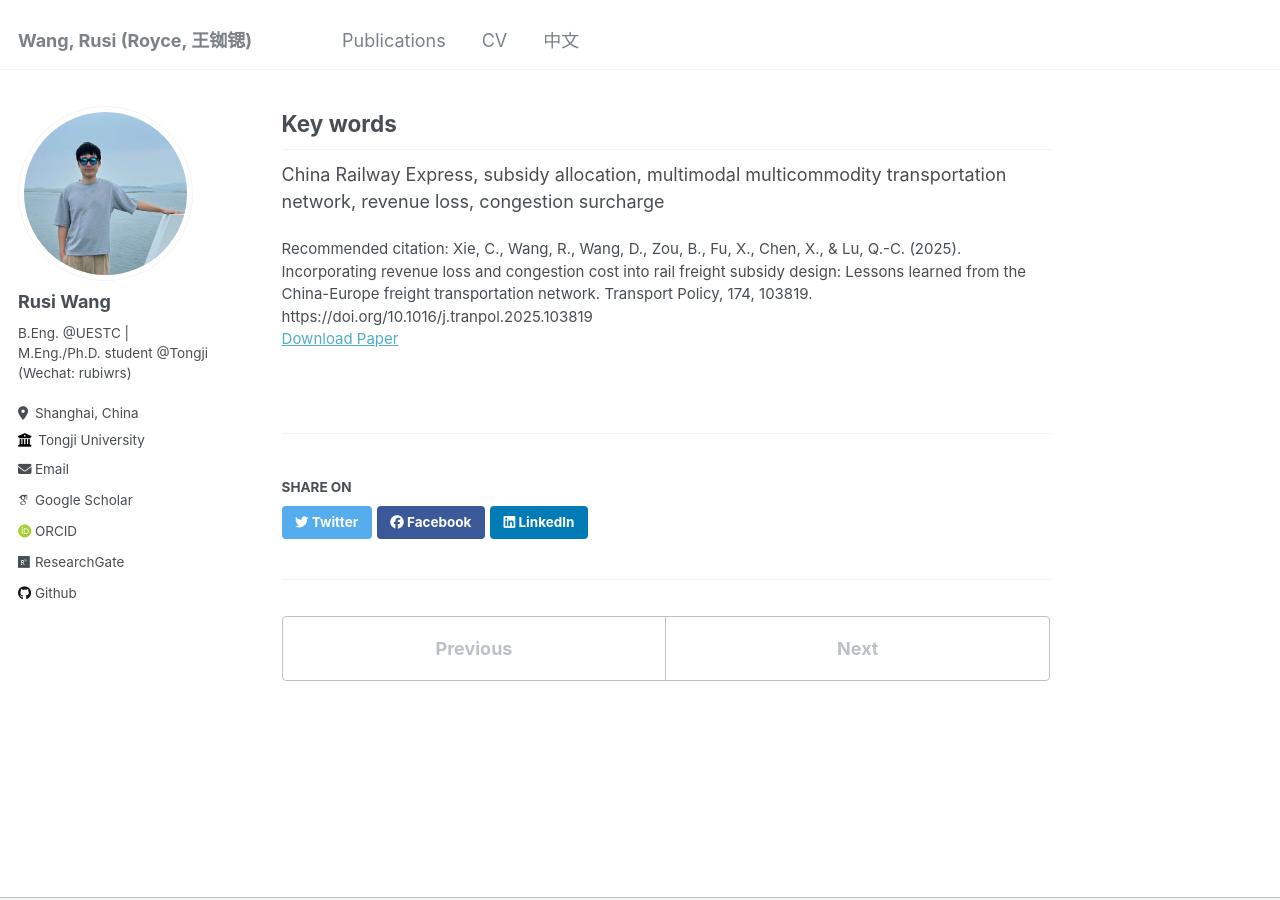
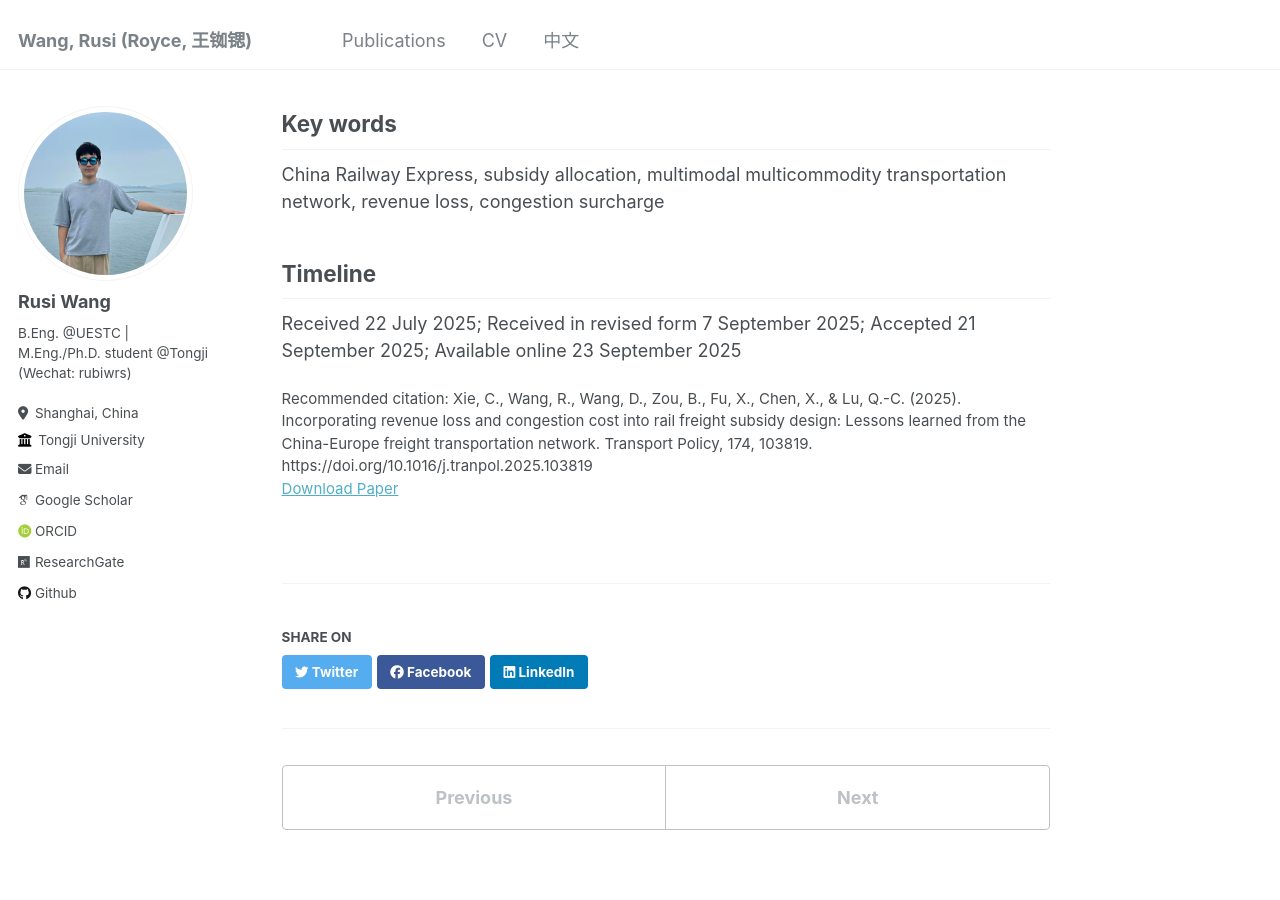
Before and after one commit to RusiWang99/RusiWang99.github.io, a Jekyll site: the page built from _publications/2025-09-23-Incorporating revenue loss and congestion cost into rail freight subsidy design Lessons learned from the China-Europe freight transportation network.md, in a window 1280 px wide and 900 px high, scrolled down 1019 px. Built offline with Jekyll 4.4.1, drawn with Linux system fonts in a browser that asks for light colours; some web fonts are replaced.

Commit message:
Update 2025-09-23-Incorporating revenue loss and congestion cost into rail freight subsidy design Lessons learned from the China-Europe freight transportation network.md

```diff
--- a/_publications/2025-09-23-Incorporating revenue loss and congestion cost into rail freight subsidy design Lessons learned from the China-Europe freight transportation network.md
+++ b/_publications/2025-09-23-Incorporating revenue loss and congestion cost into rail freight subsidy design Lessons learned from the China-Europe freight transportation network.md
@@ -15,3 +15,7 @@ Using the China-Europe freight transportation market as a real-world case, this
 
 ## Key words
 China Railway Express, subsidy allocation, multimodal multicommodity transportation network, revenue loss, congestion surcharge
+
+## Timeline
+
+Received 22 July 2025; Received in revised form 7 September 2025; Accepted 21 September 2025; Available online 23 September 2025
```
